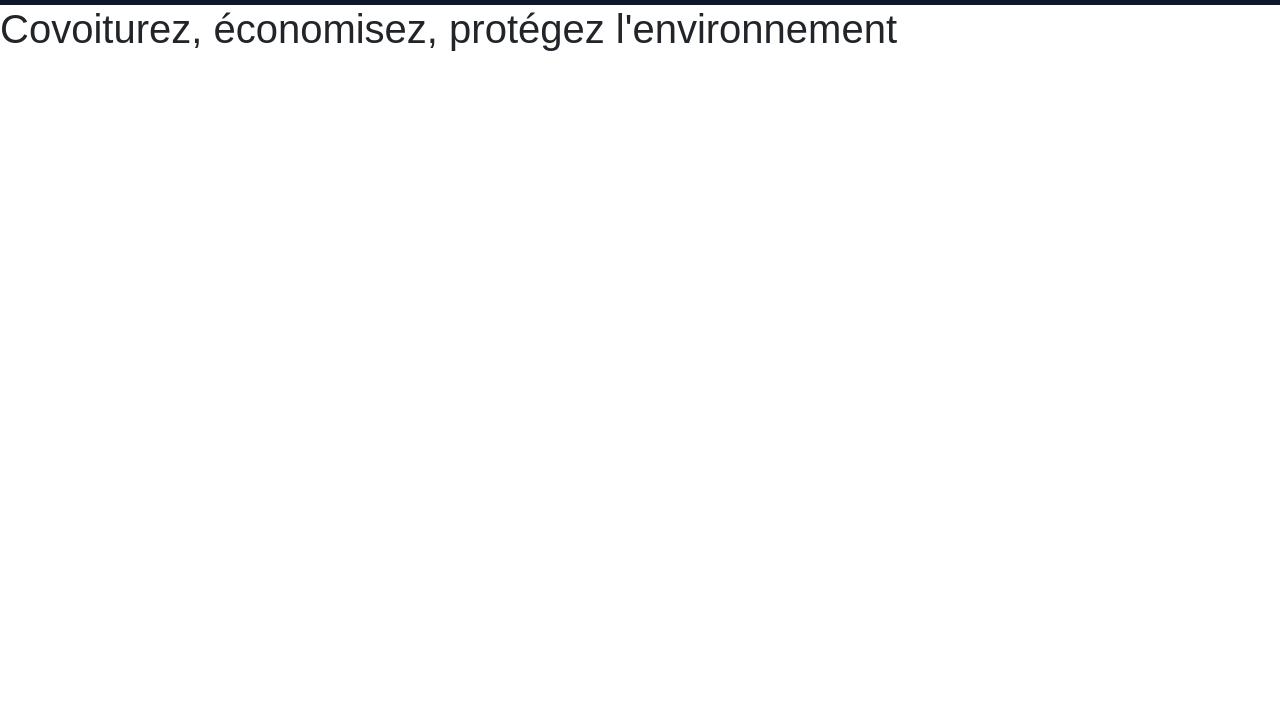
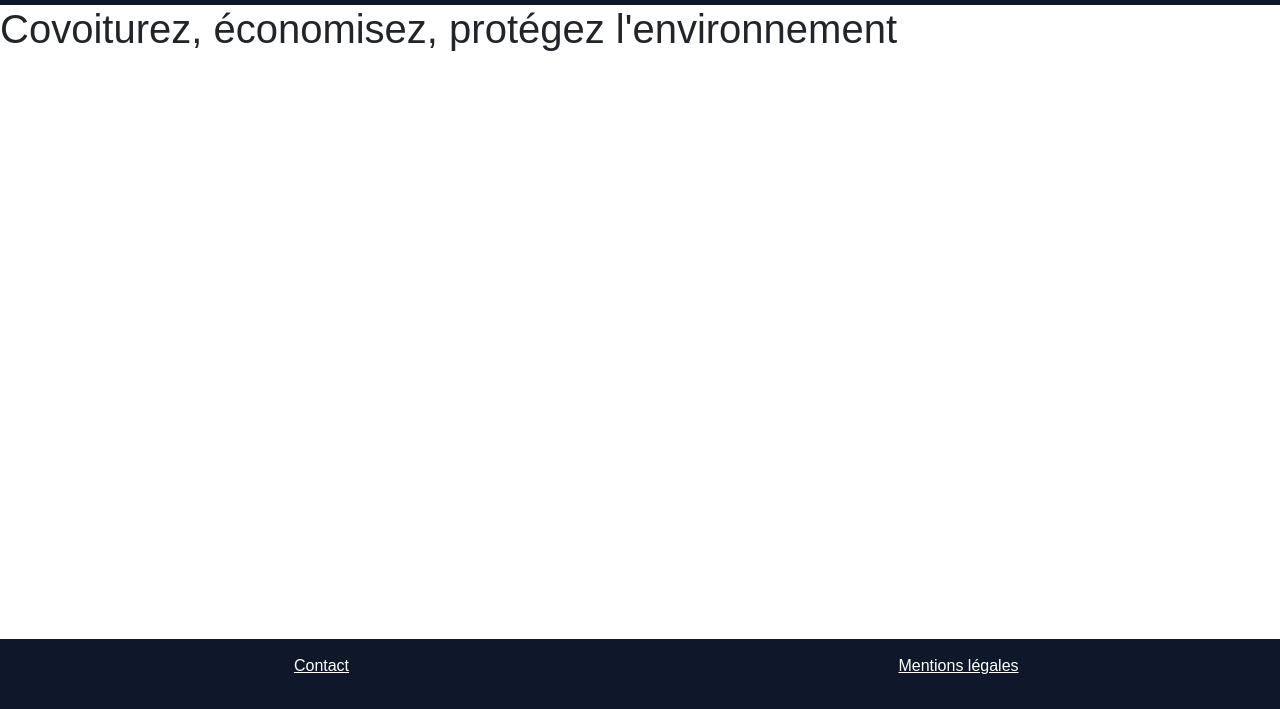
Before and after one commit to elodie48/EcoRide_Front, a website with bundled scripts: page index.html in a window 1280 px wide. Shown: the part 91-800 px from the top of the page. Built offline with nearby package versions, Linux system fonts and the light colour scheme; files whose address does not match are found by name.

Commit message:
Footer added

```diff
--- a/Router/allRoutes.js
+++ b/Router/allRoutes.js
@@ -3,12 +3,13 @@ import Route from "./Route.js";
 //Routes
 export const allRoutes = [
     new Route("/", "Accueil", "/pages/home.html", []),
-    /* to update
+    /*
     new Route("/signin", "Connexion", "/pages/auth/signin.html", ["disconnected"], "js/auth/signin.js"),
     new Route("/signup", "Inscription", "/pages/auth/signup.html", ["disconnected"], "/js/auth/signup.js"),
     new Route("/account", "Mon compte", "/pages/auth/account.html", [""] ),
-    new Route("/editPassword", "Changement de mot de passe", "/pages/auth/editPassword.html", [""]),
-    */
+    new Route("/editPassword", "Changement de mot de passe", "/pages/auth/editPassword.html", [""]), */
+    new Route("/contact", "Contact", "/pages/contact.html"),
+    new Route("/legalNotices", "Mentions légales", "/pages/legalNotices.html", []),
 ];
 
 //title : Route.title - websitename
--- a/index.html
+++ b/index.html
@@ -22,10 +22,10 @@
                         <a class="nav-link" href="/">Accueil</a>
                         </li>
                         <li class="nav-item">
-                        <a class="nav-link" href="/galerie">Covoiturages</a>
+                        <a class="nav-link" href="#">Covoiturages</a>
                         </li>
                         <li class="nav-item">
-                        <a class="nav-link" href="#">Contact</a>
+                        <a class="nav-link" href="/contact">Contact</a>
                         </li>
                         <li class="nav-item" data-show="disconnected">
                         <a class="nav-link" href="/signin">Connexion</a>
@@ -43,9 +43,17 @@
         <!--Page content injected-->
     </main>
 
-    <footer>
-        <!--To create-->
+    <footer class="bg-dark text-white text-center footer">
+        <div class="row">
+            <div class="col-12 col-lg-6">
+                <p><a class="text-white" href="/contact">Contact</a></p>
+            </div>
+            <div class="col-12 col-lg-6">
+                <p><a class="text-white" href="/legalNotices">Mentions légales</a></p>
+            </div>
+        </div>
     </footer>
+
     <script type="module" src="Router/Router.js"></script>
     <script src="node_modules/bootstrap/dist/js/bootstrap.bundle.min.js"></script>
 </body>
--- a/scss/main.scss
+++ b/scss/main.scss
@@ -1,2 +1,18 @@
 @import url("/node_modules/bootstrap-icons/font/bootstrap-icons.css");
 @import 'custom';
+
+html{
+    position: relative;
+    min-height: 100%;
+}
+
+main{
+    margin-bottom: 120px;
+}
+
+footer.footer{
+    padding: 15px;
+    position: absolute;
+    bottom: 0;
+    width: 100%;
+}
```
Also changed, not shown: pages/auth/signin.html (added), pages/contact.html (added), pages/legalNotices.html (added), scss/main.css, 1 other file.
